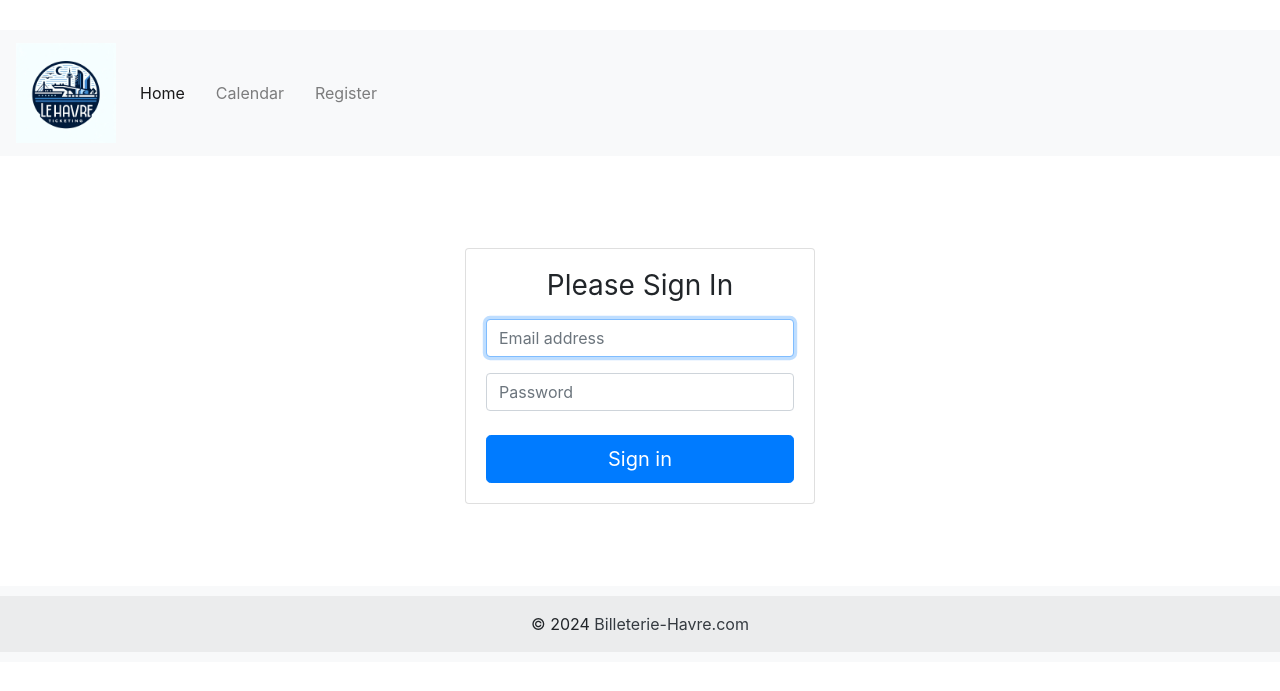
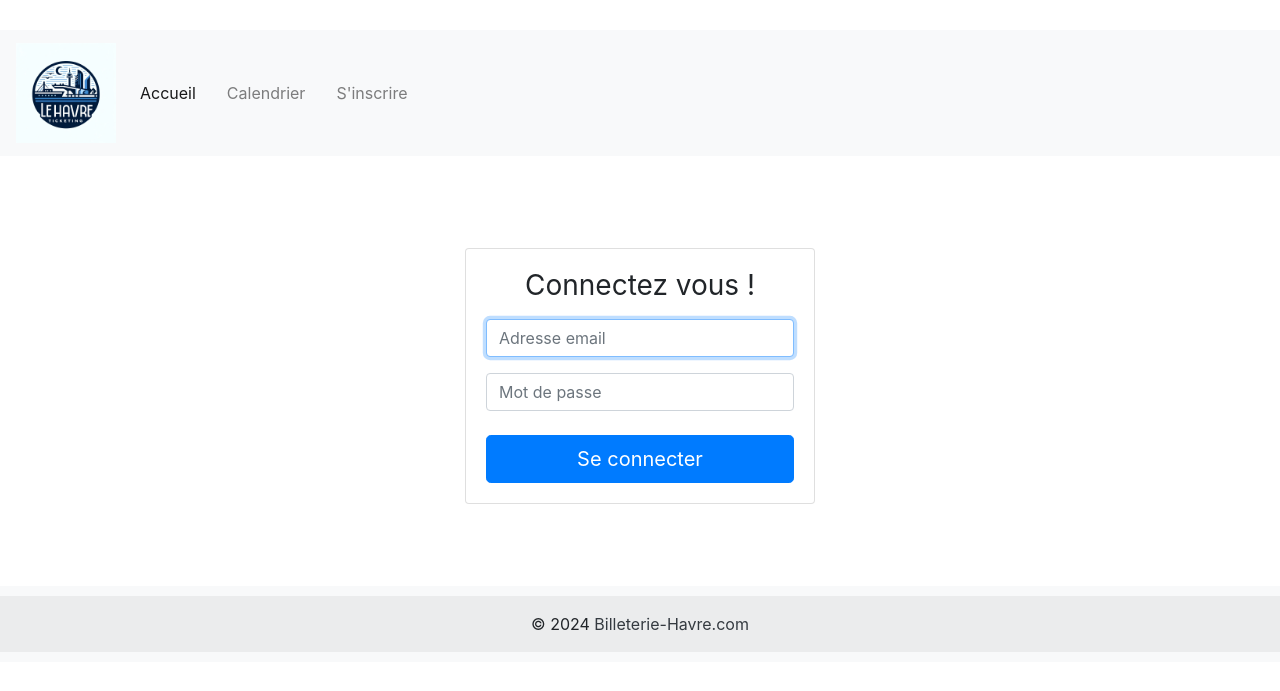
Before and after one commit to SimonMedy/Billeterie-Havre, a Symfony app: template templates/login/login.html.twig in a window 1280 px wide. Shown: the top 691 px of the page. Run offline with Twig, Linux system fonts and the light colour scheme; the template is opened without the code that fills it, so the values that code supplies are empty; some libraries are stand-ins or nearby versions.

Commit message:
Ajout de sécurité + traductions sur des pages

```diff
--- a/src/Controller/LoginController.php
+++ b/src/Controller/LoginController.php
@@ -9,7 +9,7 @@ use Symfony\Component\Security\Http\Authentication\AuthenticationUtils;
 
 class LoginController extends AbstractController
 {
-    #[Route(path: '/', name: 'app_login')]
+    #[Route(path: '/login', name: 'app_login')]
     public function login(AuthenticationUtils $authenticationUtils): Response
     {
         // get the login error if there is one
--- a/templates/base.html.twig
+++ b/templates/base.html.twig
@@ -38,16 +38,16 @@
             <div class="collapse navbar-collapse" id="navbarNav">
                 <ul class="navbar-nav">
                     <li class="nav-item active">
-                        <a class="nav-link" href="/">Home <span class="sr-only">(current)</span></a>
+                        <a class="nav-link" href="/">Accueil <span class="sr-only">(current)</span></a>
                     </li>
                     <li class="nav-item">
-                        <a class="nav-link" href="/calendar">Calendar</a>
+                        <a class="nav-link" href="/calendar">Calendrier</a>
                     </li>
                     <li class="nav-item">
                         {% if is_granted('IS_AUTHENTICATED_REMEMBERED') %}
-                            <a class="nav-link" href="/profile">Profile</a>
+                            <a class="nav-link" href="/profile">Profil</a>
                         {% else %}
-                            <a class="nav-link" href="/register">Register</a>
+                            <a class="nav-link" href="/register">S'inscrire</a>
                         {% endif %}
                     </li>
                 </ul>
--- a/templates/login/login.html.twig
+++ b/templates/login/login.html.twig
@@ -11,7 +11,7 @@
 
 				<div class="card">
 					<div class="card-body">
-						<h1 class="h3 mb-3 font-weight-normal text-center">Please Sign In</h1>
+						<h1 class="h3 mb-3 font-weight-normal text-center">Connectez vous !</h1>
 
 						<form method="post" class="form-signin">
 							{% if error %}
@@ -20,21 +20,21 @@
 
 							{% if app.user %}
 								<div class="mb-3">
-									You are logged in as
+									Vous êtes connecté en tant que
 									{{ app.user.userIdentifier }},
-									<a href="{{ path('app_logout') }}">Logout</a>
+									<a href="{{ path('app_logout') }}">Se déconnecter</a>
 								</div>
 							{% endif %}
 
 							<label for="username" class="sr-only">Email</label>
-							<input type="email" value="{{ last_username }}" name="_username" id="username" class="form-control mb-3" placeholder="Email address" required autofocus>
-							<label for="password" class="sr-only">Password</label>
-							<input type="password" name="_password" id="password" class="form-control mb-3" placeholder="Password" required>
+							<input type="email" value="{{ last_username }}" name="_username" id="username" class="form-control mb-3" placeholder="Adresse email" required autofocus>
+							<label for="password" class="sr-only">Mot de passe</label>
+							<input type="password" name="_password" id="password" class="form-control mb-3" placeholder="Mot de passe" required>
 
 							<input type="hidden" name="_csrf_token" value="{{ csrf_token('authenticate') }}">
 
 							<button class="btn btn-lg btn-primary btn-block mt-4" type="submit">
-								Sign in
+								Se connecter
 							</button>
 						</form>
 
--- a/templates/profile/index.html.twig
+++ b/templates/profile/index.html.twig
@@ -1,10 +1,10 @@
 {% extends 'base.html.twig' %}
 
-{% block title %}Profile of {{ user.email }}{% endblock %}
+{% block title %}Profil de {{ user.email }}{% endblock %}
 
 {% block body %}
 <div class="container">
-    <h1>Profile</h1>
+    <h1>Profil</h1>
     <div class="card">
         <div class="card-body">
             <p class="card-text">Email: {{ user.email }}</p>
```
Also changed, not shown: src/Form/RegistrationFormType.php (+33 -9 lines), templates/registration/register.html.twig (+7 -6 lines).
